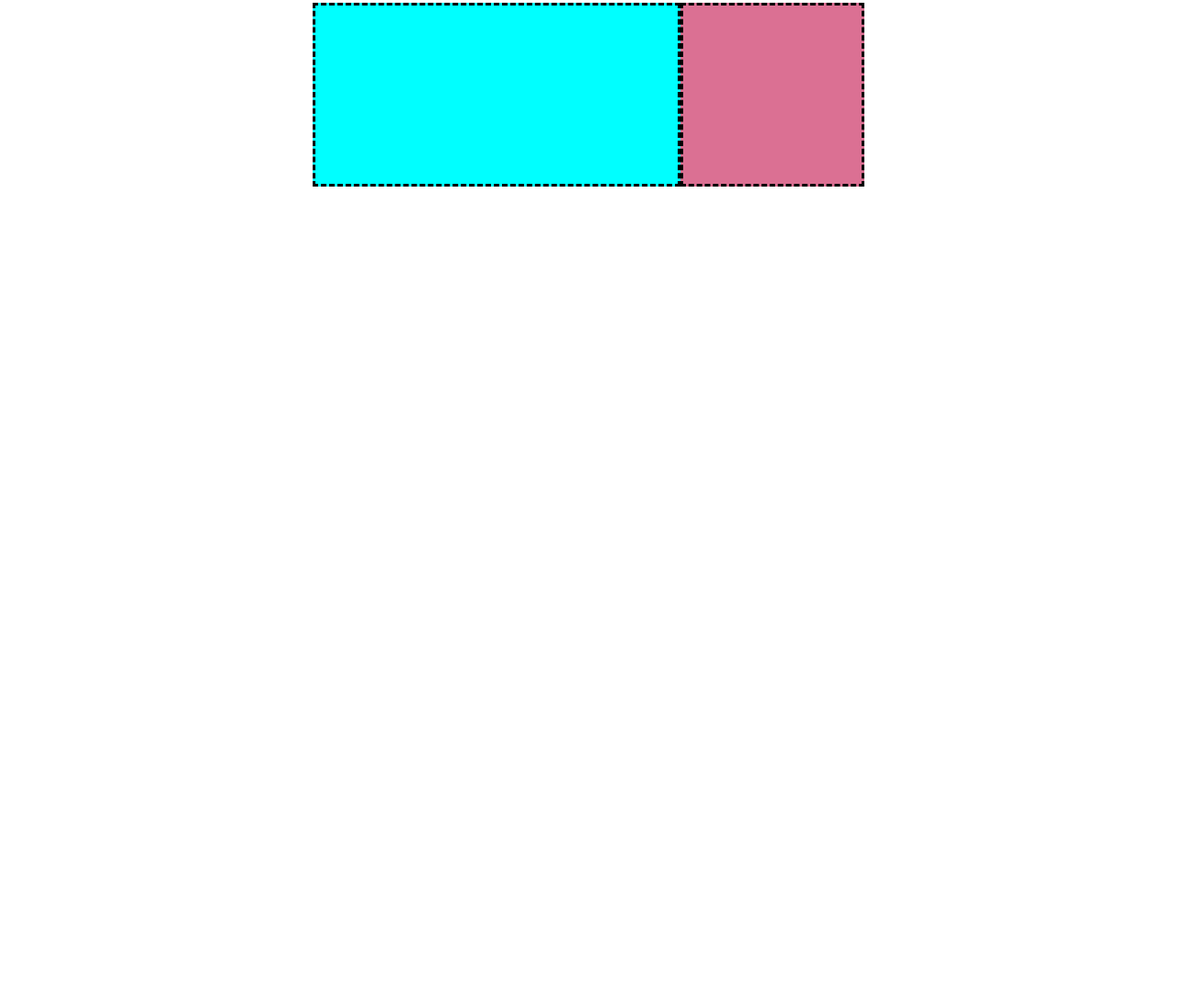
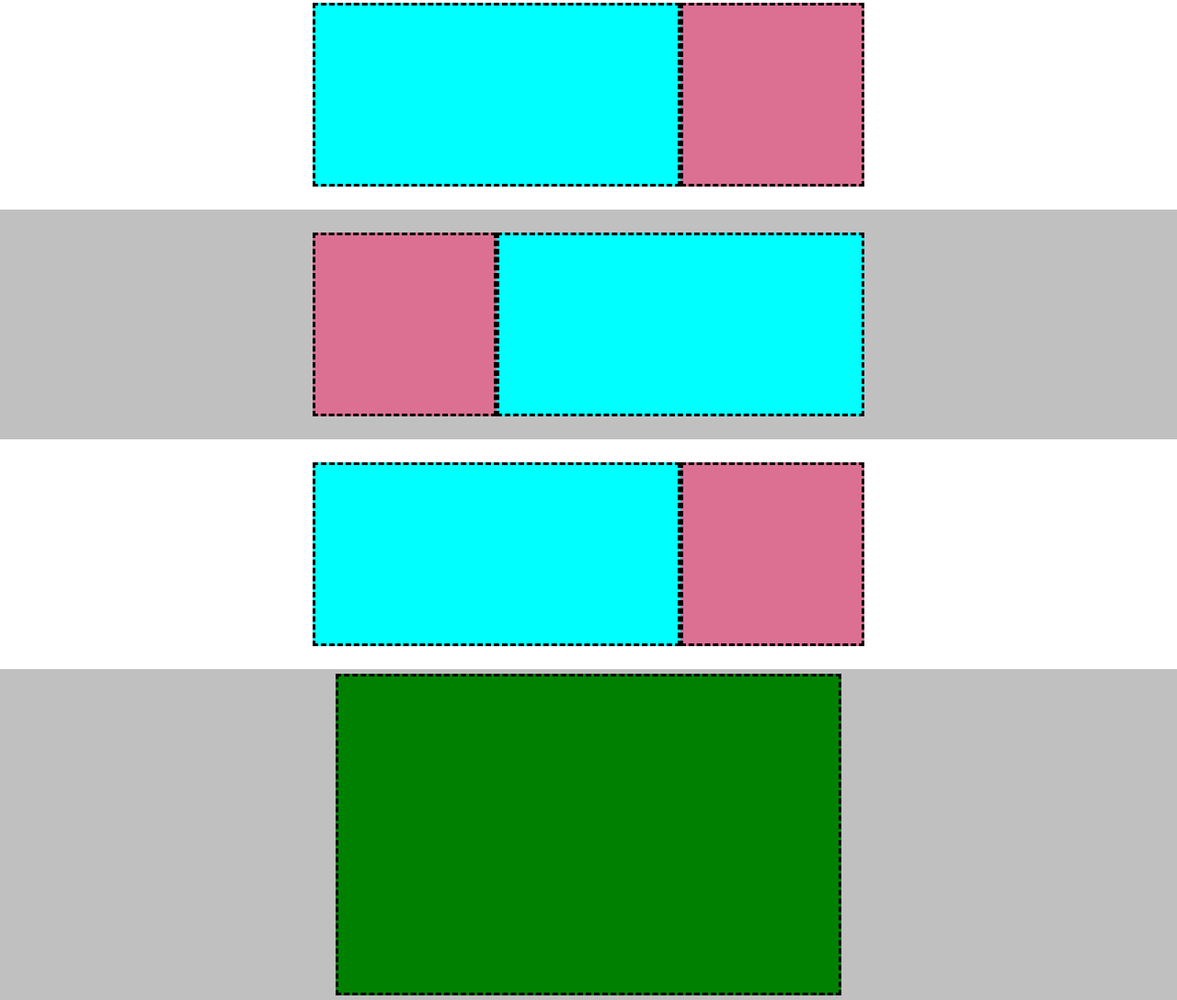
Before and after one commit to stefanopaesano/htmlcss-struttura-discord, a plain HTML site: page index.html in a window 1280 px wide. Shown: the part 322-1410 px from the top of the page at 92% size. Before the commit the page ends 800 px from the top, so only its background shows below. Drawn offline with Linux system fonts and the light colour scheme.

Commit message:
fine conteiner 4

```diff
--- a/index.html
+++ b/index.html
@@ -39,9 +39,29 @@
             <section id="palevioletred">
 
             </section>
+        </div>
+        <div class="main-main-conteiner-3">
+            <section >
 
+            </section>
+            <section id="palevioletred">
 
+            </section>
         </div>
+        <div class="main-main-conteiner-2">
+            <section >
+
+            </section>
+            <section id="palevioletred">
+
+            </section>
+        </div>
+        <div class="main-main-conteiner-4">
+            <section id="verde">
+
+            </section>
+        </div>
+
 
 
     </main>
--- a/style.css
+++ b/style.css
@@ -62,5 +62,35 @@ section{
 #palevioletred{
     background-color: palevioletred;
     width: 200px;
+}
+
+.main-main-conteiner-3{
+    background-color:silver;
+    min-height: 250px;
+    display: flex;
+    align-items: center;
+    justify-content: center;
+    flex-direction: row-reverse;
+}
+
+
+#palevioletred{
+    background-color: palevioletred;
+    width: 200px;
+}
+
+.main-main-conteiner-4{
+    background-color:silver;
+    min-height: 350px;
+    display: flex;
+    align-items: center;
+    justify-content: center;
+}
+#verde{
+    background-color:green;
+    min-height: 350px;
+    width: 550px ;
+    margin-top: 5px;
+    margin-bottom: 5px;
 
 }
```
